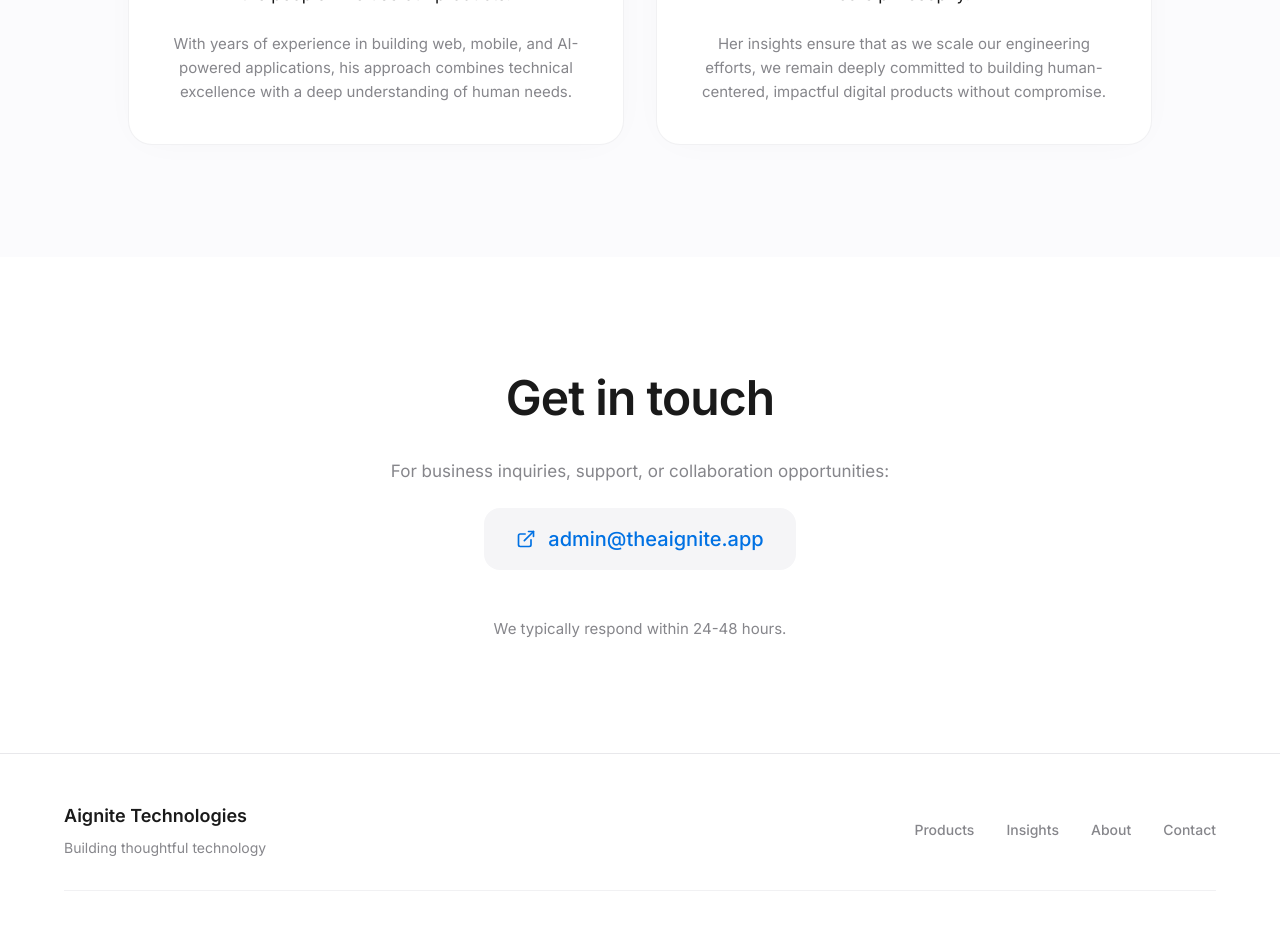
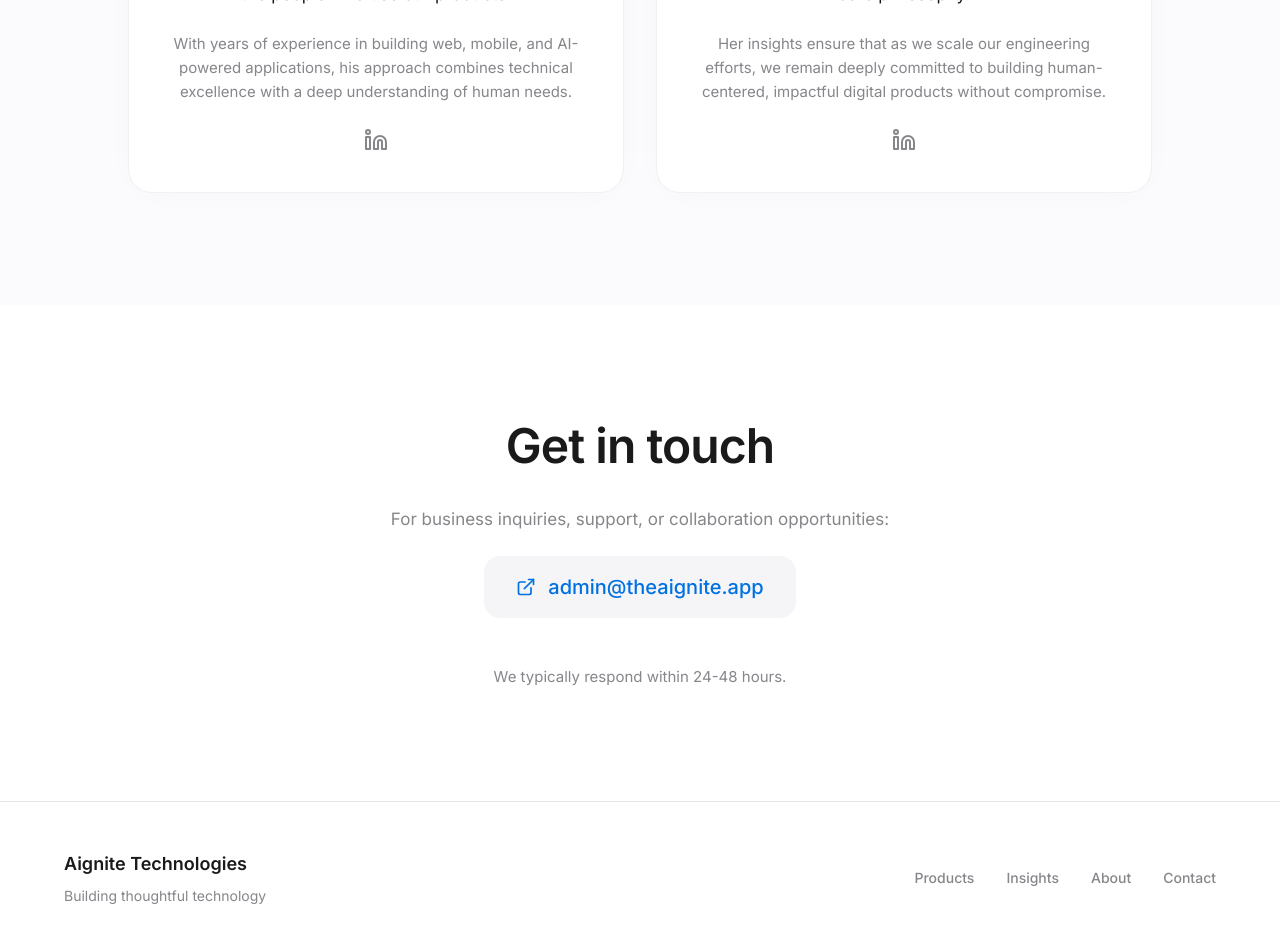
Before and after one commit to VishnuM08/AigniteTechnologies, a React (Vite) app: page / in a window 1280 px wide. Shown: the part 5440-6365 px from the top of the page. Built offline with nearby package versions, Linux system fonts and the light colour scheme.

Commit message:
Linkedin profile is add & cursor issue is fixed

```diff
--- a/src/app/components/CustomCursor.tsx
+++ b/src/app/components/CustomCursor.tsx
@@ -14,7 +14,18 @@ export function CustomCursor() {
   const cursorXSpring = useSpring(cursorX, springConfig);
   const cursorYSpring = useSpring(cursorY, springConfig);
 
+  const [isTouchDevice, setIsTouchDevice] = useState(false);
+
   useEffect(() => {
+    // A more reliable way to detect true mobile/touch-only devices
+    // instead of laptops with touchscreens.
+    const isMobile =
+      /Android|webOS|iPhone|iPad|iPod|BlackBerry|IEMobile|Opera Mini/i.test(
+        navigator.userAgent,
+      ) || window.matchMedia("(hover: none) and (pointer: coarse)").matches;
+
+    setIsTouchDevice(isMobile);
+
     const updateMousePosition = (e: MouseEvent) => {
       cursorX.set(e.clientX);
       cursorY.set(e.clientY);
@@ -52,7 +63,7 @@ export function CustomCursor() {
     };
   }, [cursorX, cursorY]);
 
-  if (!isVisible) return null;
+  if (isTouchDevice || !isVisible) return null;
 
   const isPointer = cursorVariant === "pointer";
 
--- a/src/app/pages/HomePage.tsx
+++ b/src/app/pages/HomePage.tsx
@@ -10,6 +10,7 @@ import {
   Globe,
   Code,
   Layers,
+  Linkedin,
 } from "lucide-react";
 import { Navigation } from "../components/Navigation";
 import { CustomCursor } from "../components/CustomCursor";
@@ -745,6 +746,19 @@ export default function HomePage() {
                 applications, his approach combines technical excellence with a
                 deep understanding of human needs.
               </motion.p>
+
+              <motion.a
+                href="https://www.linkedin.com/in/vishnum08/"
+                target="_blank"
+                rel="noopener noreferrer"
+                className="mt-6 text-[#86868b] hover:text-[#0A66C2] transition-colors"
+                initial={{ opacity: 0, y: 20 }}
+                whileInView={{ opacity: 1, y: 0 }}
+                viewport={{ once: true }}
+                title="Connect with Vishnu on LinkedIn"
+              >
+                <Linkedin size={24} />
+              </motion.a>
             </div>
 
             {/* Lavanya's Profile */}
@@ -830,6 +844,19 @@ export default function HomePage() {
                 remain deeply committed to building human-centered, impactful
                 digital products without compromise.
               </motion.p>
+
+              <motion.a
+                href="https://www.linkedin.com/in/lavanya2002/"
+                target="_blank"
+                rel="noopener noreferrer"
+                className="mt-6 text-[#86868b] hover:text-[#0A66C2] transition-colors"
+                initial={{ opacity: 0, y: 20 }}
+                whileInView={{ opacity: 1, y: 0 }}
+                viewport={{ once: true }}
+                title="Connect with Lavanya on LinkedIn"
+              >
+                <Linkedin size={24} />
+              </motion.a>
             </div>
           </div>
         </div>
```
